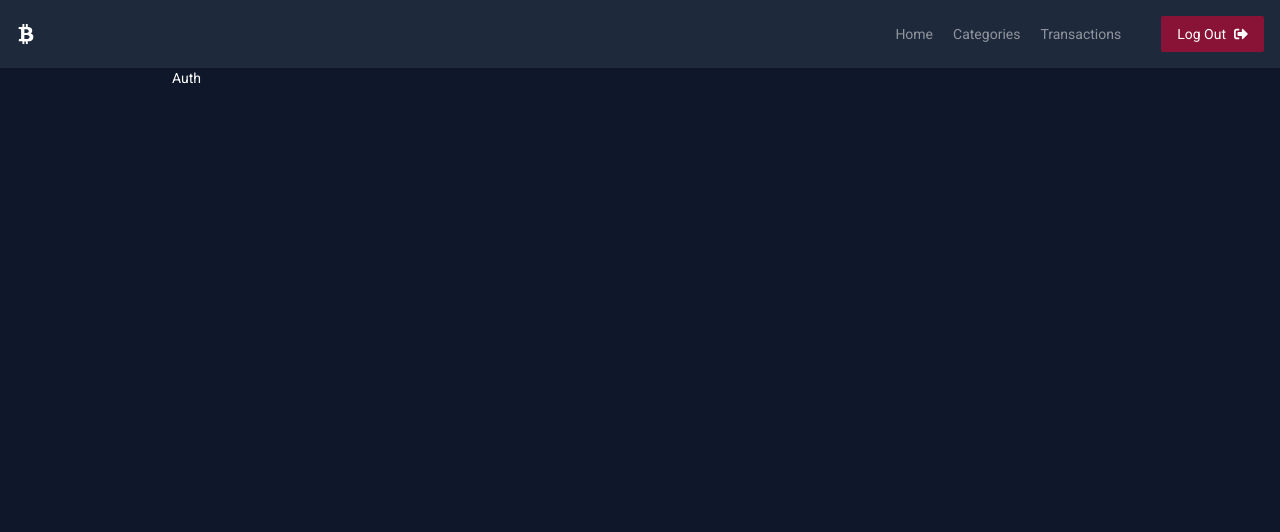
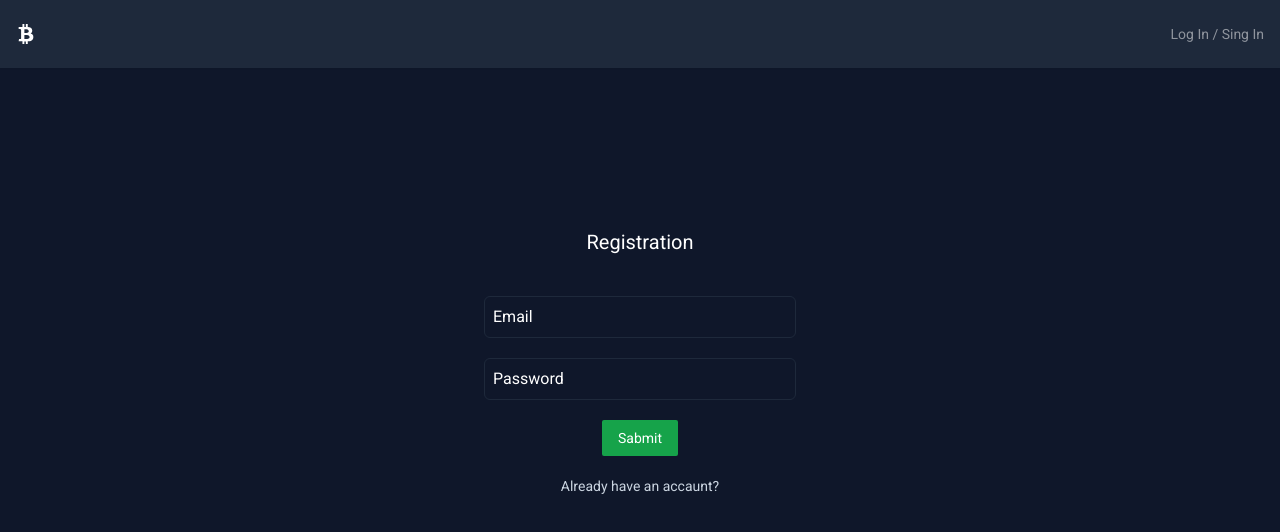
Before and after one commit to Art-San/YTb.Lets_try.Fullstack-NestJS_ReactJs_PostgreSQL_TypeScript_2023, a React (Vite) app in the folder client/: page /auth in a window 1280 px wide. Shown: the top 532 px of the page. Built offline with nearby package versions, Linux system fonts and the light colour scheme.

Commit message:
авторизация / регистрация

```diff
--- a/client/package.json
+++ b/client/package.json
@@ -10,12 +10,14 @@
     "preview": "vite preview"
   },
   "dependencies": {
+    "axios": "^1.4.0",
     "localforage": "^1.10.0",
     "match-sorter": "^6.3.1",
     "react": "^18.2.0",
     "react-dom": "^18.2.0",
     "react-icons": "^4.9.0",
     "react-router-dom": "^6.12.1",
+    "react-toastify": "^8.1.0",
     "sort-by": "^1.2.0"
   },
   "devDependencies": {
--- /dev/null
+++ b/client/src/api/axios.api.ts
@@ -0,0 +1,11 @@
+// http://localhost:3001/api
+
+import axios from 'axios'
+import { getTokenFromLocalStorage } from '../helpers/localstorage.helper'
+
+export const instance = axios.create({
+	baseURL: 'http://localhost:3001/api',
+	headers: {
+		Authorization: `Bearer` + getTokenFromLocalStorage() || '',
+	},
+})
--- a/client/src/components/Header.tsx
+++ b/client/src/components/Header.tsx
@@ -3,8 +3,8 @@
 import { FaBtc, FaSignOutAlt } from 'react-icons/fa'
 
 const Header: FC = () => {
-	const isAuth = true
-	// const isAuth = false
+	// const isAuth = true
+	const isAuth = false
 	return (
 		<header className=" flex items-center bg-slate-800 p-4 shadow-sm backdrop-blur-sm">
 			<Link to="/">
--- /dev/null
+++ b/client/src/helpers/localstorage.helper.ts
@@ -0,0 +1,14 @@
+export function getTokenFromLocalStorage(): string {
+	const data = localStorage.getItem('token')
+	const token: string = data ? JSON.parse(data) : ''
+
+	return token
+}
+
+export function setTokenFromLocalStorage(key: string, token: string): void {
+	localStorage.setItem(key, JSON.stringify(token))
+}
+
+export function removeTokenFromLocalStorage(key: string): void {
+	localStorage.removeItem(key)
+}
--- a/client/src/main.tsx
+++ b/client/src/main.tsx
@@ -2,9 +2,12 @@
 import ReactDOM from 'react-dom/client'
 import App from './App.tsx'
 import './index.css'
+import { ToastContainer } from 'react-toastify'
+import 'react-toastify/dist/ReactToastify.css'
 
 ReactDOM.createRoot(document.getElementById('root') as HTMLElement).render(
-  <React.StrictMode>
-    <App />
-  </React.StrictMode>,
+	<React.StrictMode>
+		<App />
+		<ToastContainer position="bottom-left" autoClose={2000} />
+	</React.StrictMode>
 )
--- a/client/src/pages/Auth.tsx
+++ b/client/src/pages/Auth.tsx
@@ -1,7 +1,81 @@
-import { FC } from 'react'
+import { FC, useState } from 'react'
+import { AuthService } from '../services/auth.service'
+import { toast } from 'react-toastify'
 
 const Auth: FC = () => {
-  return <div>Auth</div>
+	const [email, setEmail] = useState<string>('')
+	const [password, setPassword] = useState<string>('')
+	const [isLogin, setIsLogin] = useState<boolean>(false)
+
+	const loginHandler = async () => {
+		try {
+			console.log('')
+		} catch (err: any) {
+			console.log('')
+		}
+	}
+
+	const registrationHandler = async (e: React.FormEvent<HTMLFormElement>) => {
+		try {
+			e.preventDefault()
+			const data = await AuthService.registartion({ email, password })
+			if (data) {
+				toast.success('Аккаунт создан!')
+				setIsLogin(!isLogin)
+			}
+			return data
+		} catch (err: any) {
+			const error = err.response?.data.message
+			toast.error(error.toString())
+		}
+	}
+
+	return (
+		<div className=" mt-40 flex flex-col items-center justify-center bg-slate-900 text-white">
+			<h1 className=" mb-10 text-center text-xl">
+				{isLogin ? 'Login' : 'Registration'}
+			</h1>
+
+			<form
+				onSubmit={isLogin ? loginHandler : registrationHandler}
+				className=" mx-auto flex w-1/3 flex-col gap-5"
+			>
+				<input
+					type={'text'}
+					className={'input'}
+					placeholder={'Email'}
+					onChange={(e) => setEmail(e.target.value)}
+				/>
+				<input
+					type={'password'}
+					className={'input'}
+					placeholder={'Password'}
+					onChange={(e) => setPassword(e.target.value)}
+				/>
+				<button type="submit" className="btn btn-green mx-auto">
+					Sabmit
+				</button>
+			</form>
+
+			<div className=" mt-5 flex justify-center">
+				{isLogin ? (
+					<button
+						onClick={() => setIsLogin(!isLogin)}
+						className=" text-slate-300 hover:text-white"
+					>
+						You don't have an account?
+					</button>
+				) : (
+					<button
+						onClick={() => setIsLogin(!isLogin)}
+						className=" text-slate-300 hover:text-white"
+					>
+						Already have an accaunt?
+					</button>
+				)}
+			</div>
+		</div>
+	)
 }
 
 export default Auth
--- /dev/null
+++ b/client/src/services/auth.service.ts
@@ -0,0 +1,17 @@
+import { IResponeUserData } from './../types/types'
+import { IUserData } from '../types/types'
+import { instance } from '../api/axios.api'
+
+export const AuthService = {
+	async registartion(
+		userData: IUserData
+	): Promise<IResponeUserData | undefined> {
+		const { data } = await instance.post<IResponeUserData>('user', userData)
+
+		return data
+	},
+	// async login() {},
+	// async getMe() {},
+}
+
+// 31:30
--- /dev/null
+++ b/client/src/types/types.ts
@@ -0,0 +1,15 @@
+export interface IUserData {
+	email: string
+	password: string
+}
+
+export interface IResponeUserData {
+	email: string | undefined
+	password: string | undefined
+	createdAt: string | undefined
+	updatedAt: string | undefined
+	__v?: number | undefined
+	_id?: string | undefined
+	message: string | undefined
+}
+// 43:50
--- a/client/tsconfig.json
+++ b/client/tsconfig.json
@@ -29,9 +29,9 @@
 		"skipLibCheck": true,
 
 		/* Bundler mode */
-    "moduleResolution": "Node",
-    // "moduleResolution": "bundler",
-    // "allowImportingTsExtensions": true,
+		// "moduleResolution": "Node",
+		"moduleResolution": "bundler",
+		"allowImportingTsExtensions": true,
 		"resolveJsonModule": true,
 		"isolatedModules": true,
 		"noEmit": true,
--- a/client/tsconfig.node.json
+++ b/client/tsconfig.node.json
@@ -13,8 +13,8 @@
 		"composite": true,
 		"skipLibCheck": true,
 		"module": "ESNext",
-    "moduleResolution": "Node",
-    // "moduleResolution": "bundler",
+		// "moduleResolution": "Node",
+		"moduleResolution": "bundler",
 		"allowSyntheticDefaultImports": true
 	},
 	"include": ["vite.config.ts"]
```
Also changed, not shown: 1 other file (tests, documents, lock files or other folders). Lines whose indentation alone changed are shown as unchanged.
